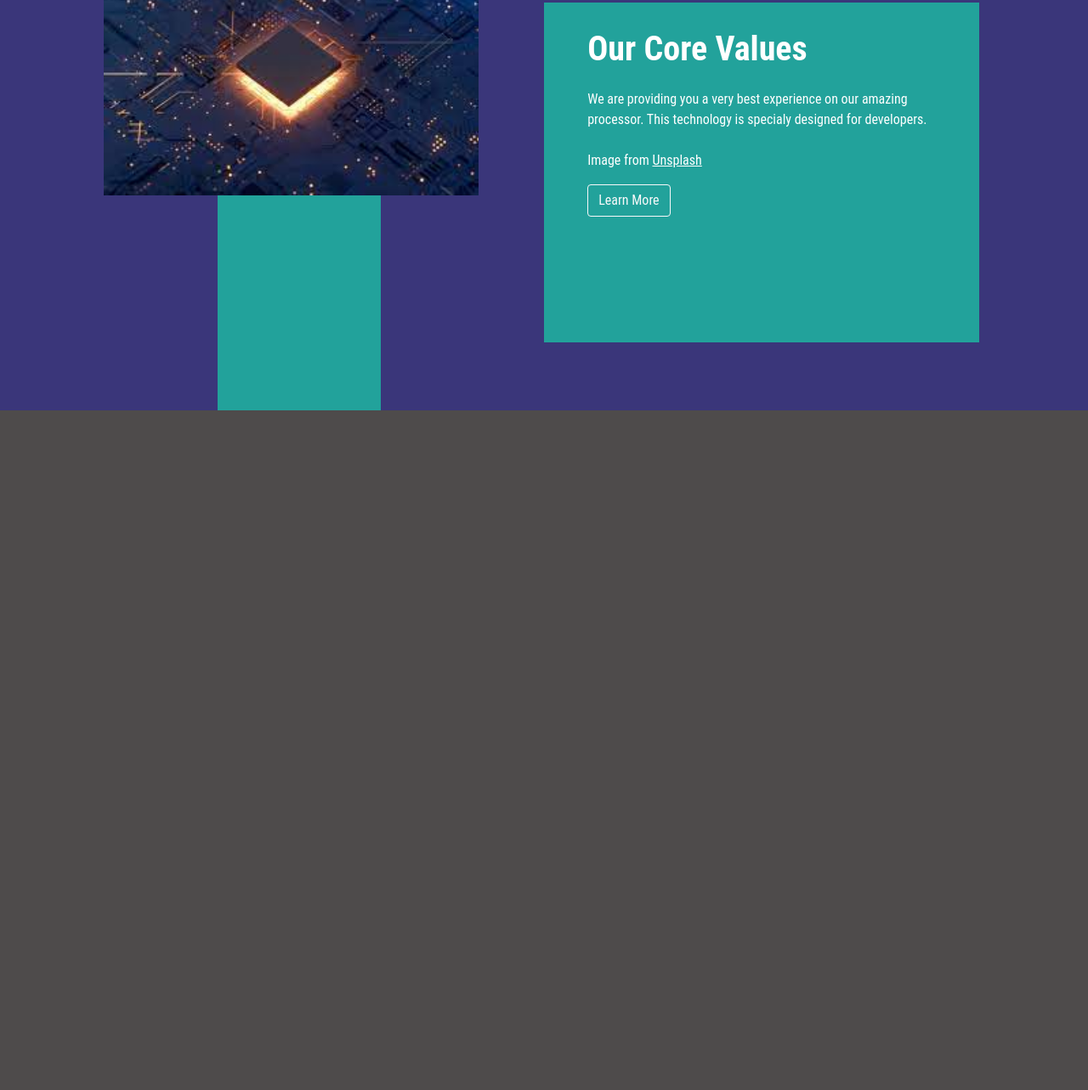
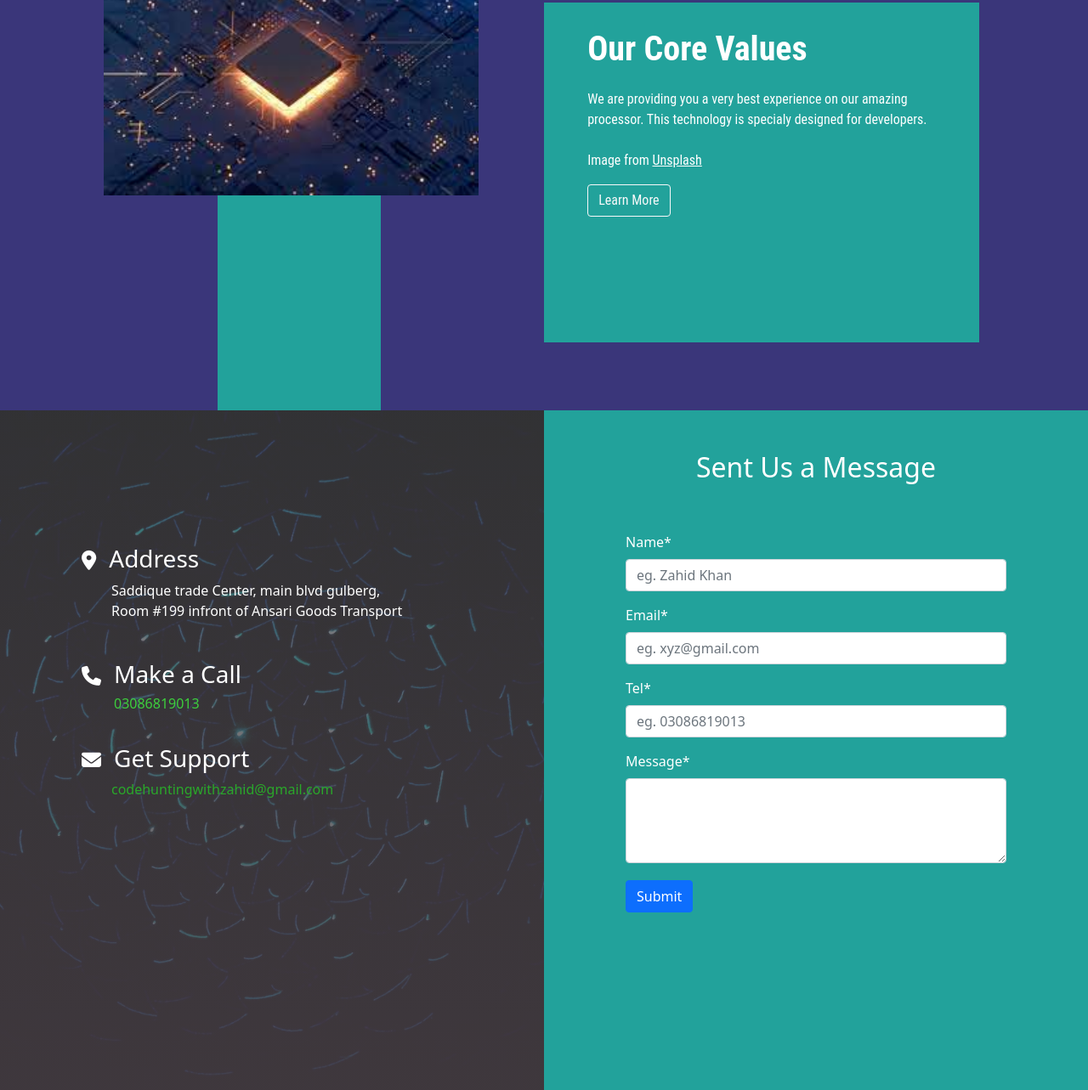
Before and after one commit to codehunterzahid/Tech-World, a plain HTML site: page index.html in a window 1280 px wide. Shown: the part 1123-2406 px from the top of the page at 85% size. Before the commit the page ends 1606 px from the top, so only its background shows below. Drawn offline with nearby package versions, Linux system fonts and the light colour scheme.

Commit message:
its all done

```diff
--- a/Css/index.css
+++ b/Css/index.css
@@ -78,7 +78,7 @@ padding-bottom: 10px;
     .home{
         width: 100vw;
         height: 99vh;
-    }
+        }
     .text{
         padding-top: 20%;
         width: 80%;
@@ -230,11 +230,104 @@ color: white;
 
 
 /* contact section  */
-/* .contact{
+.contact{
+    width: 100%;
     height: 100vh;
-    width: 100%;
-    background-image: url(../Assets/contact.avif);
+    display: flex;
+    flex-direction: row;
+}
+.address{
+    background-image:
+    linear-gradient(to bottom, rgba(74, 74, 77, 0.671), rgba(73, 65, 71, 0.854)),
+    url(../Assets/contact.avif);
+    width: 50%;
+    height: 100vh;
     background-position: center;
-    background-size: contain;
-    flex-wrap: wrap;
-} */
+    background-size: cover;
+}
+.add-content{
+    width: 70%;
+    height: 70%;
+    margin: auto;
+    margin-top: 20%;
+    color: white;
+}
+.add-content span{
+    display: flex;
+    flex-direction: row;
+}
+.add-content span i{
+    font-size: 23px;
+    padding-top: 7px;
+}
+.add-content span h3{
+    padding-left: 15px;
+}
+.map h6{
+    padding-left: 38px;
+    color: rgb(61, 207, 61);
+}
+.map p{
+    padding-left: 35px;
+}
+.map{
+    padding-top: 30px;
+}
+.map a{
+    text-decoration: none;
+    padding-left: 35px;
+    color: white;
+    color: rgb(42, 168, 42);
+    transition: all ease 0.5s;
+}
+.map a:hover{
+    color: blue;
+}
+
+.message{
+    width: 50%;
+    height: 100vh;
+    background-color: #22A29B;
+}
+.msg-form{
+    padding: 8% 15% 0 15%;
+    padding-top: 0;
+}
+.msg-form button{
+    margin-top: 20px;
+}
+
+@media (min-width: 400px) and (max-width: 786px){
+    .contact{
+        display: flex;
+        flex-direction: column;
+    }
+    .message, .address, .add-content{
+        width: 100%;
+        height: auto;
+    }
+    .add-content{
+        margin: 5%;
+    }
+    .msg-form{
+        padding: 5%;
+    }
+}
+
+@media (max-width: 400px){
+    .contact{
+        display: flex;
+        flex-direction: column;
+    }
+    .message, .address, .add-content{
+        width: 100%;
+        height: auto;
+    }
+    .add-content{
+        margin: 5%;
+        font-size: 12px;
+    }
+    .msg-form{
+        padding: 5%;
+    }
+}
--- a/index.html
+++ b/index.html
@@ -154,6 +154,62 @@
   </section>
 
   <!-- contact section -->
+  <section class="contact" id="contact">
+    <div class="address">
+      <div class="add-content">
+
+        <div class="map">
+        <span>
+        <i class="fa fa-map-marker"></i>
+        <h3>Address</h3>
+      </span>
+        <p>Saddique trade Center, main blvd gulberg,<br> Room #199 infront of Ansari Goods Transport</p>
+      </div>
+      <div class="map">
+        <span>
+        <i class="fa fa-phone"></i>
+        <h3>Make a Call</h3>
+      </span>
+        <h6>03086819013</h6>
+      </div>
+      <div class="map">
+        <span>
+          <i class="fa fa-envelope"></i>
+          <h3>Get Support</h3>
+        </span>
+        <a href="mailto:codehuntingwithzahid@gmail.com">codehuntingwithzahid@gmail.com</a>
+      </div>
+
+      </div>
+    </div>
+
+
+    <div class="message">
+      <h2 class="text-center p-5 text-white">Sent Us a Message</h2>
+      <form class="msg-form text-white" action="./Assets/thnx.jpg">
+
+        <div class="mb-3">
+          <label for="exampleInputName1" class="form-label">Name*</label>
+          <input type="text" class="form-control" id="exampleInputName1" aria-describedby="name" placeholder="eg. Zahid Khan">
+        </div>
+
+        <div class="mb-3">
+          <label for="exampleInputEmail1" class="form-label">Email*</label>
+          <input type="email" class="form-control" id="exampleInputEmail1" aria-describedby="emailHelp" placeholder="eg. xyz@gmail.com">
+        </div>
+        <div class="mb-3">
+          <label for="exampleInputTel1" class="form-label">Tel*</label>
+          <input type="tel" class="form-control" id="exampleInputTel1" placeholder="eg. 03086819013">
+        </div>
+
+        <label for="exampleInputTel1" class="form-label">Message*</label>
+        <div class="form-floating">
+          <textarea class="form-control" placeholder="Write a message" id="floatingTextarea2" style="height: 100px"></textarea>
+        </div>
+        <button type="submit" class="btn btn-primary">Submit</button>
+      </form>
+    </div>
+  </section>
 
 
 
```
Also changed, not shown: Assets/thnx.jpg (added).
